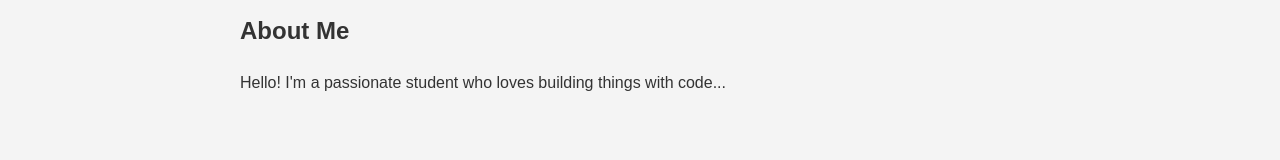
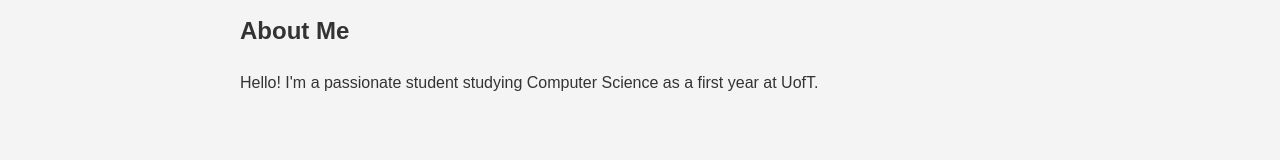
Before and after one commit to qwertybluefist/ryantran.github.io, a plain HTML site: page index.html in a window 1280 px wide. Shown: the part 265-425 px from the top of the page. Drawn offline with Linux system fonts and the light colour scheme.

Commit message:
entry one

```diff
--- a/index.html
+++ b/index.html
@@ -20,7 +20,7 @@
 
   <section id="about">
     <h2>About Me</h2>
-    <p>Hello! I'm a passionate student who loves building things with code...</p>
+    <p>Hello! I'm a passionate student studying Computer Science as a first year at UofT.</p>
   </section>
 
   <section id="projects">
```
